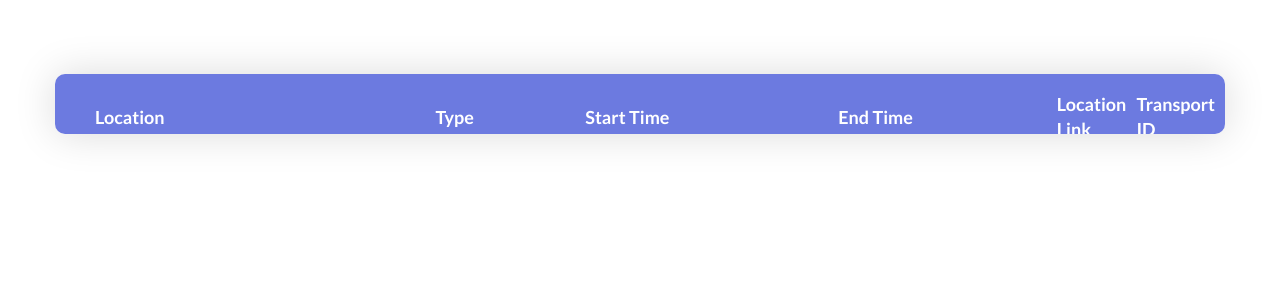
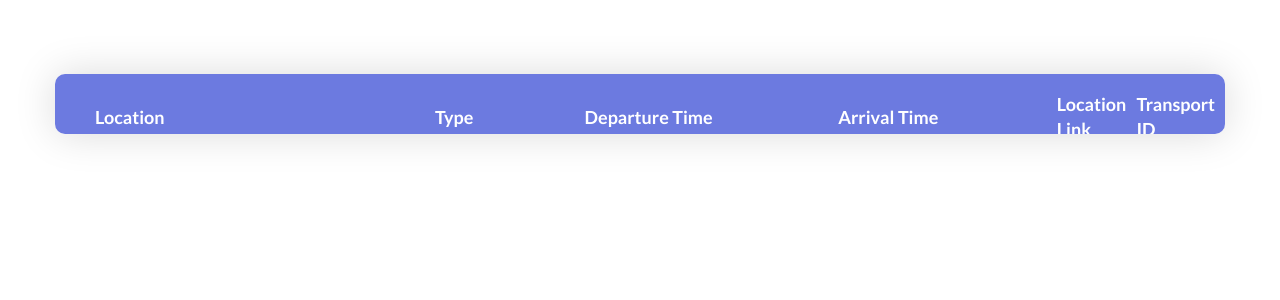
Before and after one commit to MuhammadShafeeq/safrdubai, a Flask app: template SafrDubai/templates/transit.html in a window 1280 px wide. Shown: the part 241-541 px from the top of the page. Run offline with Flask 2, Linux system fonts and the light colour scheme; the template is opened without the code that fills it, so the values that code supplies are empty; some libraries are stand-ins or nearby versions.

Commit message:
Bug Fix 2

```diff
--- a/SafrDubai/ApiHandler.py
+++ b/SafrDubai/ApiHandler.py
@@ -1,5 +1,6 @@
 from SafrDubai import HERE_API_KEY, GEOAPIFY_API_KEY
 import requests
+from datetime import datetime
 
 def transit(origin_lat, origin_lng, dest_lat, dest_lng):
     response = requests.get(f"https://transit.router.hereapi.com/v8/routes?apiKey={HERE_API_KEY}&origin={origin_lat},{origin_lng}&destination={dest_lat},{dest_lng}")
@@ -16,3 +17,8 @@ def geocode(query):
         return location
     else:
         return "An Error Occurred"
+
+def fix_time(date):
+    x = date.split('+')
+    date = datetime.strptime(x[0], '%Y-%m-%dT%H:%M:%S')
+    return date
--- a/SafrDubai/routes.py
+++ b/SafrDubai/routes.py
@@ -1,6 +1,6 @@
 from SafrDubai import app
 from flask import render_template, request, redirect, flash, url_for
-from SafrDubai.ApiHandler import geocode, transit
+from SafrDubai.ApiHandler import geocode, transit, fix_time
 import json
 from datetime import datetime, timezone
 
@@ -21,8 +21,10 @@ def route():
                     flash("Routing is not possible due to missing information. (Try again with full address)")
                     return render_template("form.html")
             except:
+                for item in route["routes"][0]["sections"]:
+                    item["departure"]["time"] = fix_time(item["departure"]["time"])
+                    item["arrival"]["time"] = fix_time(item["arrival"]["time"])
                 return render_template("transit.html", route=route)
-
     return render_template('form.html')
 
 @app.route('/')
--- a/SafrDubai/templates/transit.html
+++ b/SafrDubai/templates/transit.html
@@ -26,8 +26,8 @@
 								<tr class="row100 head">
 									<th class="cell100 column1">Location</th>
 									<th class="cell100 column2">Type</th>
-									<th class="cell100 column3">Start Time</th>
-									<th class="cell100 column4">End Time</th>
+									<th class="cell100 column3">Departure Time</th>
+									<th class="cell100 column4">Arrival Time</th>
                                     <th class="cell100 column5">Location Link</th>
 			                        <th class="cell100 column6">Transport ID</th>
                                 </tr>
```
